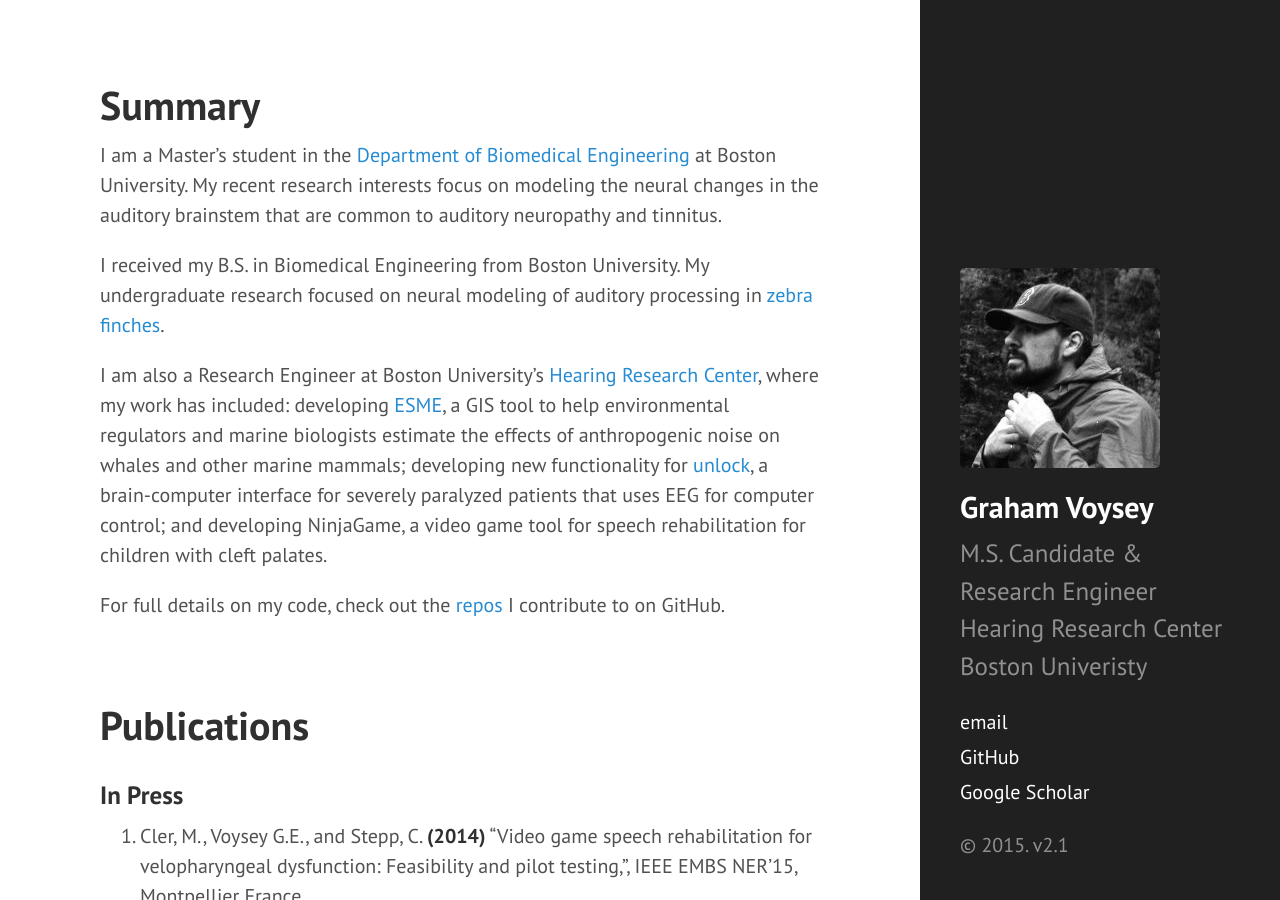
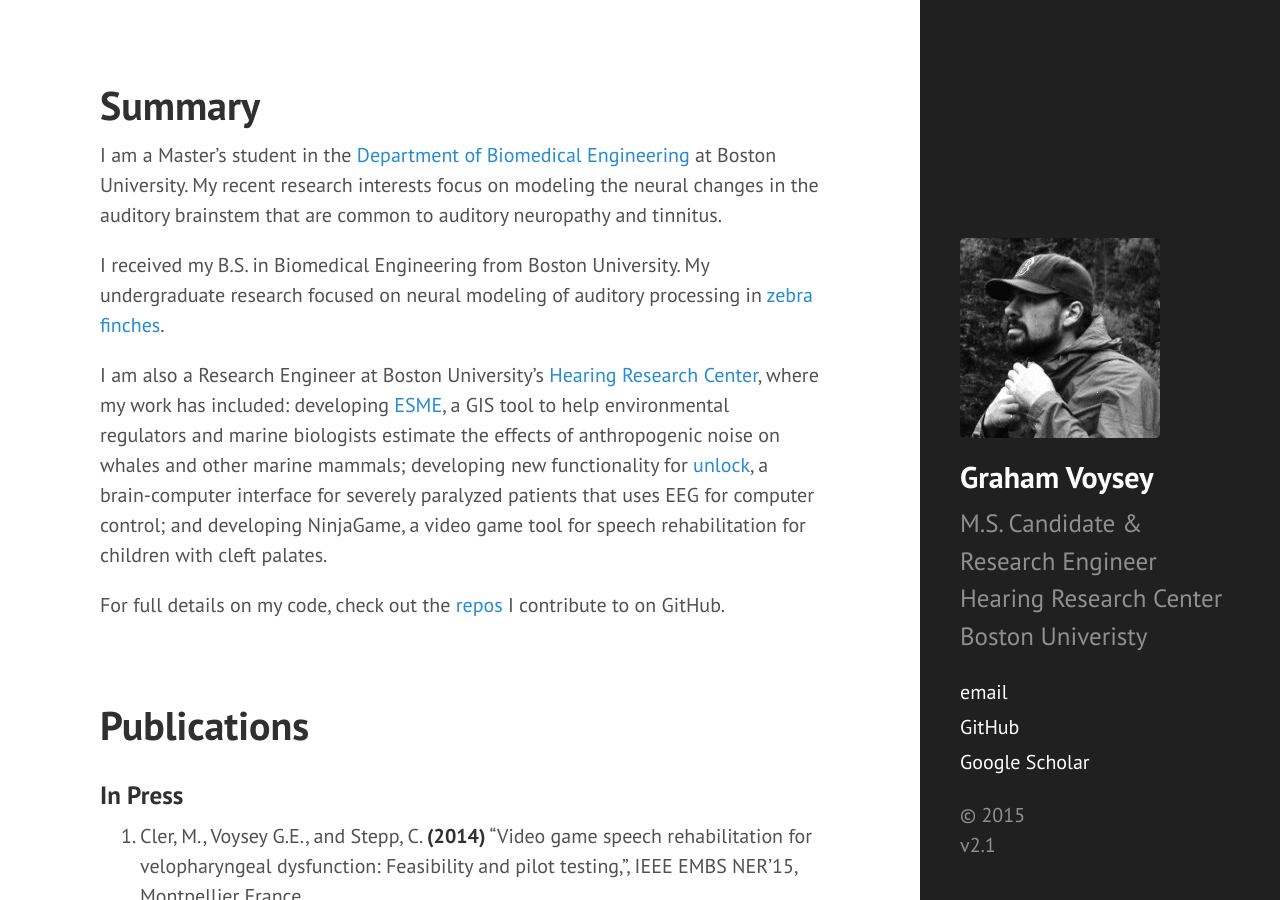
Before and after one commit to gvoysey/gvoysey.github.io, a Jekyll site: the page built from index.html, in a window 1280 px wide and 900 px high. Built offline with Jekyll 4.4.1, drawn with Linux system fonts in a browser that asks for light colours; Markdown is read by kramdown in place of the engine named in the settings; the list of posts is cut into pages by our own code.

Commit message:
updated copyright text

```diff
--- a/_includes/sidebar.html
+++ b/_includes/sidebar.html
@@ -33,6 +33,6 @@
       <a class="sidebar-nav-item" href="{{ site.google.scholar }}">Google Scholar</a>
     </nav>
 
-    <p>&copy; {{ site.time | date: '%Y' }}. v{{ site.version }}</p>
+    <p>&copy; {{ site.time | date: '%Y' }}<br/>v{{ site.version }}</p>
   </div>
 </div>
```
